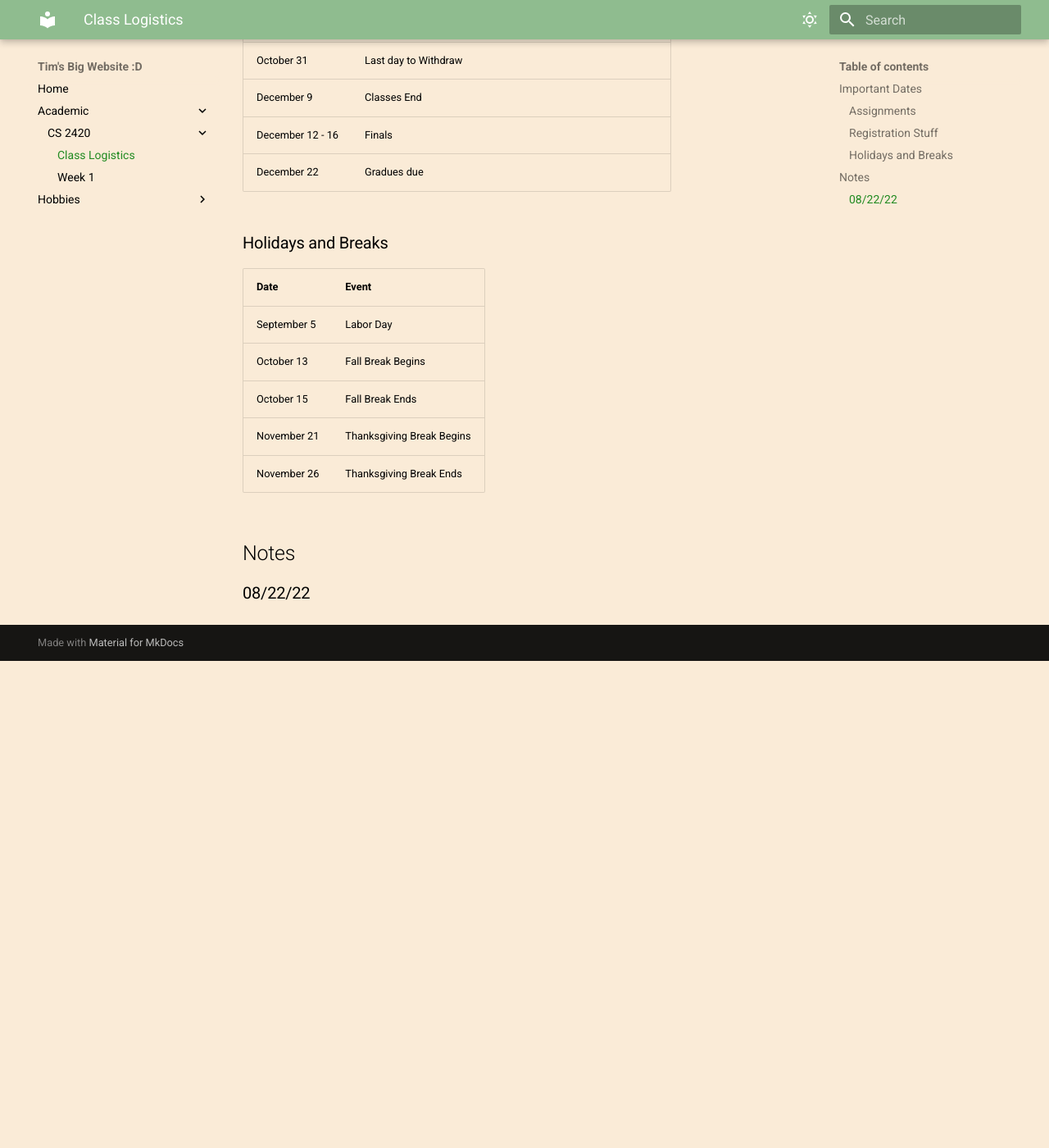
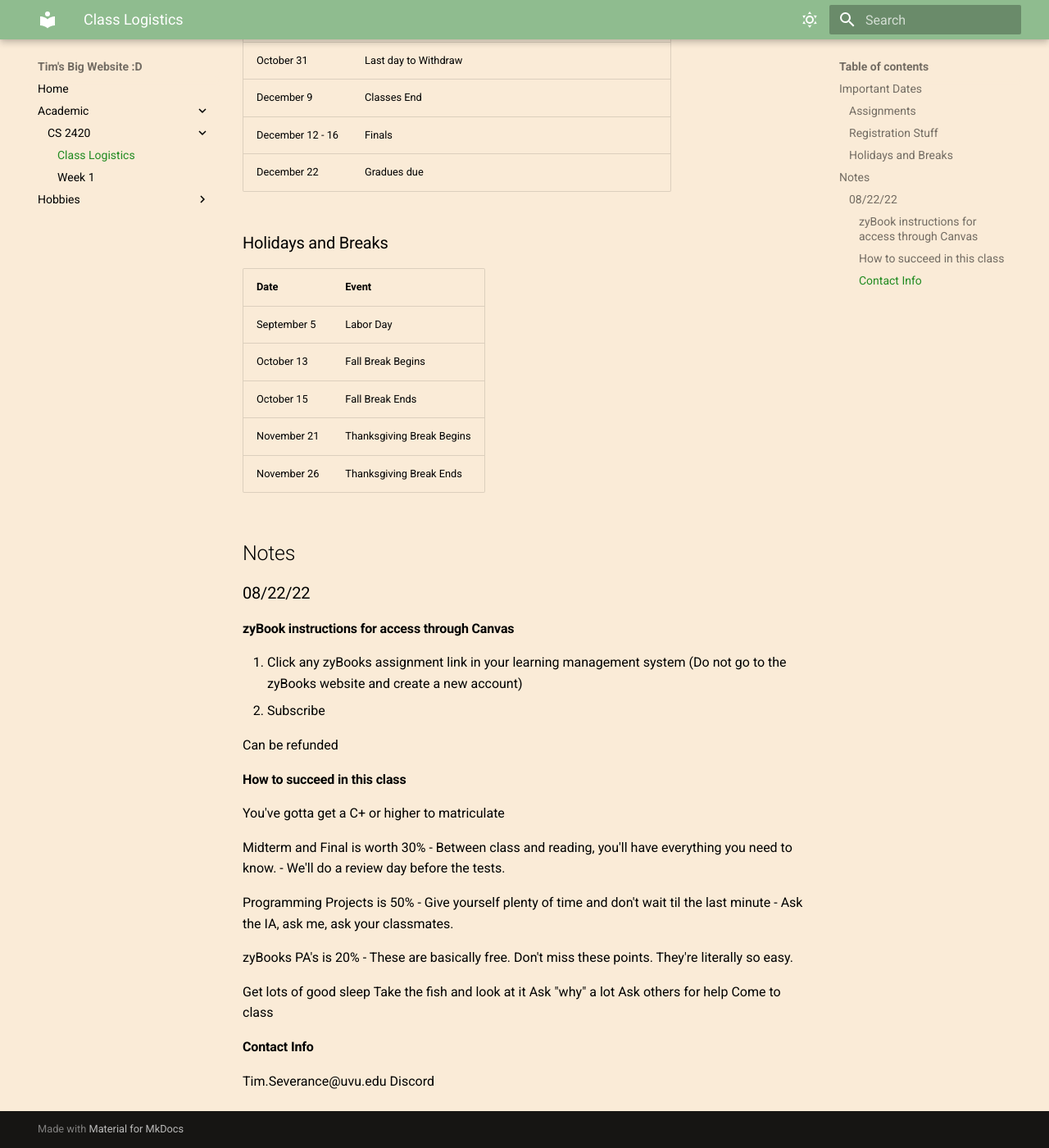
Before and after one commit to fishslips/TimSeverance, an MkDocs documentation site: the page built from docs/Academic/CS-2420/Class Logistics.md, in a window 1280 px wide and 1400 px high, scrolled down 957 px. Shown: the whole window at 82% size. Built offline with MkDocs 1.6.1 and Material for MkDocs 9.7.7, drawn with Linux system fonts in a browser that asks for light colours; before the commit the page ends 1763 px from its top, so only the background shows below that.

Commit message:
Added some notes

```diff
--- a/docs/Academic/CS-2420/Class Logistics.md
+++ b/docs/Academic/CS-2420/Class Logistics.md
@@ -36,3 +36,36 @@
 
 ## Notes
 ### 08/22/22
+
+#### zyBook instructions for access through Canvas
+
+1. Click any zyBooks assignment link in your learning management system
+(Do not go to the zyBooks website and create a new account)
+2. Subscribe
+
+Can be refunded
+
+#### How to succeed in this class
+
+You've gotta get a C+ or higher to matriculate
+
+Midterm and Final is worth 30%
+- Between class and reading, you'll have everything you need to know.
+- We'll do a review day before the tests.
+
+Programming Projects is 50%
+- Give yourself plenty of time and don't wait til the last minute
+- Ask the IA, ask me, ask your classmates.
+
+zyBooks PA's is 20%
+- These are basically free. Don't miss these points. They're literally so easy.
+
+Get lots of good sleep
+Take the fish and look at it
+Ask "why" a lot
+Ask others for help
+Come to class
+
+#### Contact Info
+Tim.Severance@uvu.edu
+Discord
```
